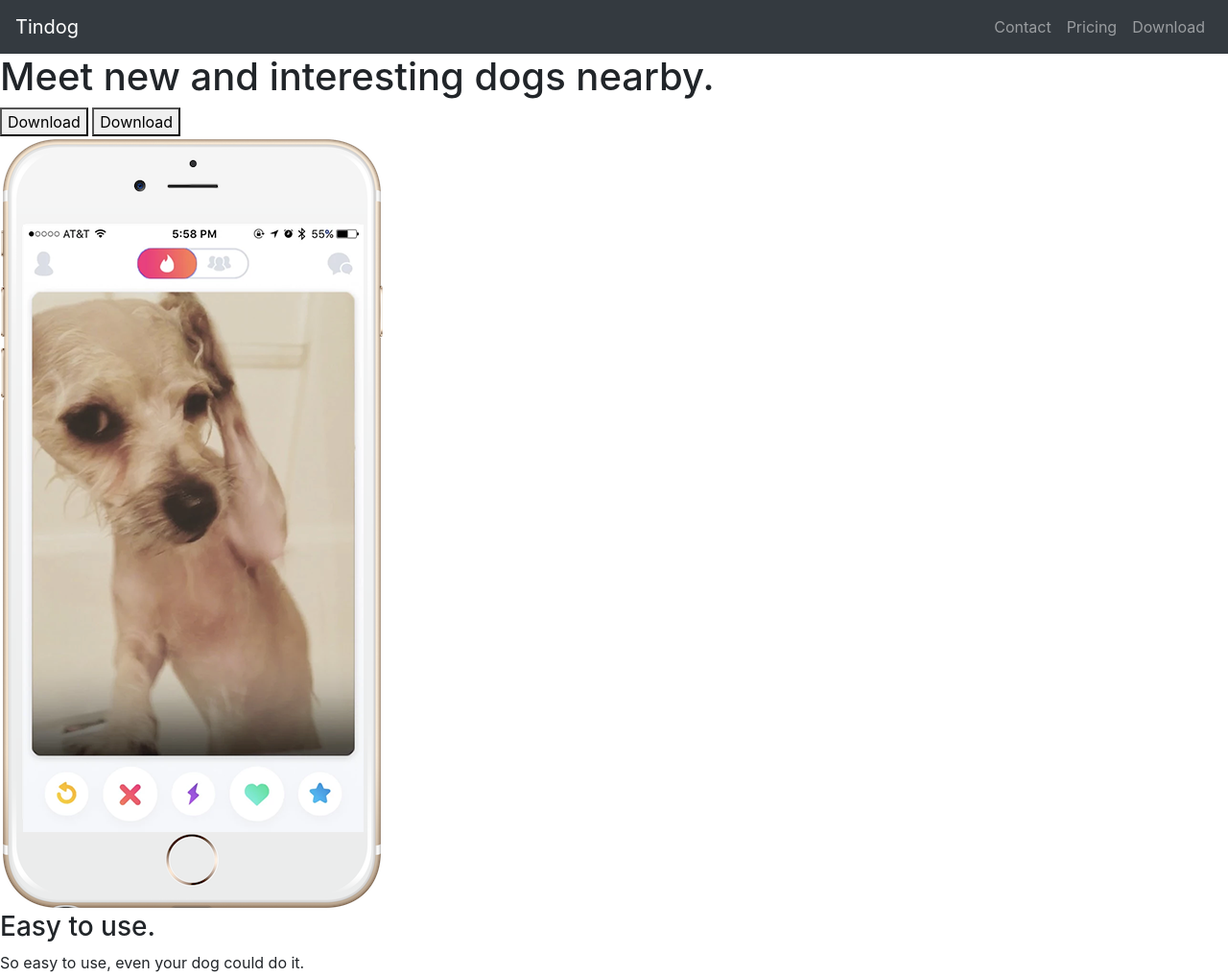
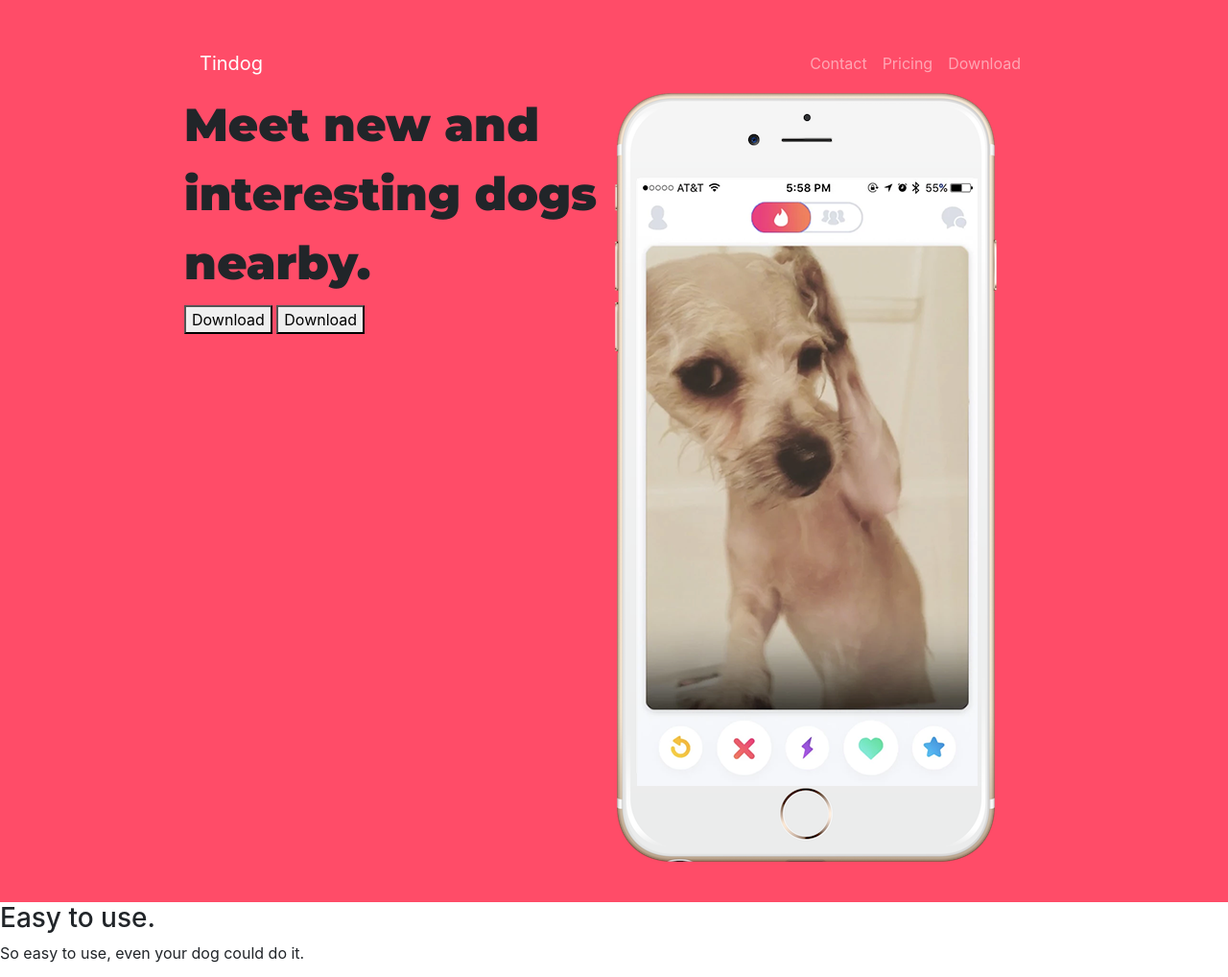
Before and after one commit to kallempudigoutham/Web-Development, a plain HTML site: page TinDog-Start-master/index.html in a window 1280 px wide. Shown: the top 1018 px of the page at 96% size. Drawn offline with nearby package versions, Linux system fonts and the light colour scheme.

Commit message:
Bootstrap grid layout code and containers

```diff
--- a/TinDog-Start-master/css/styles.css
+++ b/TinDog-Start-master/css/styles.css
@@ -0,0 +1,11 @@
+#title{
+  background-color: #FF4C68
+}
+h1{
+  font-family: 'Montserrat', sans-serif;
+  font-size: 3rem;
+  line-height: 1.5;
+}
+.container-fluid{
+  padding: 3% 15%;
+}
--- a/TinDog-Start-master/index.html
+++ b/TinDog-Start-master/index.html
@@ -4,17 +4,21 @@
 <head>
   <meta charset="utf-8">
   <title>TinDog</title>
+  <link href="https://fonts.googleapis.com/css2?family=Montserrat:wght@900&family=Ubuntu&display=swap" rel="stylesheet">
+  <link rel="stylesheet" href="https://stackpath.bootstrapcdn.com/bootstrap/4.5.2/css/bootstrap.min.css" integrity="sha384-JcKb8q3iqJ61gNV9KGb8thSsNjpSL0n8PARn9HuZOnIxN0hoP+VmmDGMN5t9UJ0Z" crossorigin="anonymous">
   <link rel="stylesheet" href="css/styles.css">
-  <link rel="stylesheet" href="https://stackpath.bootstrapcdn.com/bootstrap/4.5.2/css/bootstrap.min.css" integrity="sha384-JcKb8q3iqJ61gNV9KGb8thSsNjpSL0n8PARn9HuZOnIxN0hoP+VmmDGMN5t9UJ0Z" crossorigin="anonymous">
 </head>
 
 <body>
 
   <section id="title">
+    <div class="container-fluid">
+
+
 
       <!-- Nav Bar -->
 
-    <nav class="navbar bg-dark navbar-expand-lg navbar-dark">
+      <nav class="navbar navbar-expand-lg navbar-dark">
         <a class="navbar-brand" href="">Tindog</a>
         <button class="navbar-toggler" type="button" data-toggle="collapse" data-target="#navbarSupportedContent" aria-controls="navbarSupportedContent" aria-expanded="false" aria-label="Toggle navigation">
           <span class="navbar-toggler-icon"></span>
@@ -37,14 +41,16 @@
 
 
       <!-- Title -->
-
-    <div>
+      <div class="row">
+        <div class="col-lg-6">
           <h1>Meet new and interesting dogs nearby.</h1>
           <button type="button">Download</button>
           <button type="button">Download</button>
         </div>
-    <div>
+        <div class="col-lr-6">
           <img src="images/iphone6.png" alt="iphone-mockup">
+        </div>
+      </div>
     </div>
 
   </section>
```
Lines whose indentation alone changed are shown as unchanged.
